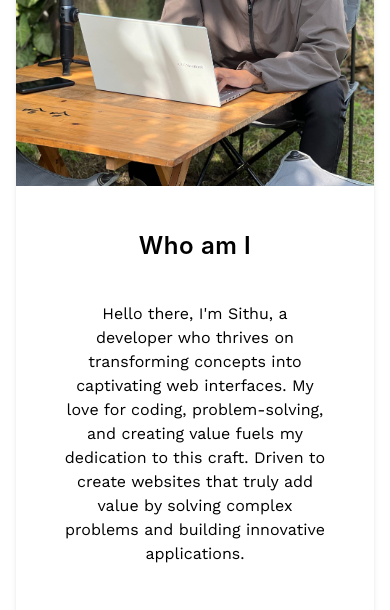
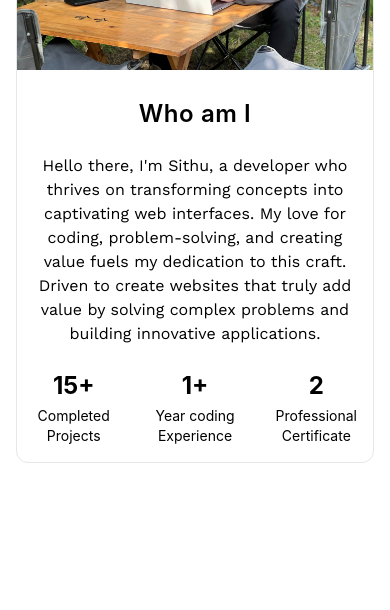
Before and after one commit to Sithu-Aung-Khant/Devfolio_01, a React (Vite) app: page / in a window 390 px wide. Shown: the part 942-1552 px from the top of the page. After the commit the page ends 1501 px from the top, so only its background shows below. Built offline with nearby package versions, Linux system fonts and the light colour scheme.

Commit message:
Update AboutMe component styling and remove redundant content.

```diff
--- a/src/components/main/AboutMe.jsx
+++ b/src/components/main/AboutMe.jsx
@@ -26,19 +26,19 @@ const AboutMe = () => {
           <p className="text-3xl md:text-4xl font-bold">About me</p>
           <p className="w-20 h-1 mt-3 md:mt-7 bg-green rounded-full "></p>
         </div>
-        <div className="md:flex mt-10 justify-around text-center  rounded-xl shadow-md dark:shadow-zinc-800 overflow-hidden ">
+        <div className="md:flex mt-10 justify-around text-center border rounded-xl  overflow-hidden">
           <div className="md:shrink-0">
             <img
-              className="size-96 object-cover"
+              className="size-full md:size-80 md:h-full lg:size-96 object-cover"
               src="./profiles/profile.sit.jpg"
               alt=""
             />
           </div>
-          <div className="p-8">
+          <div className="px-3 py-4 md:p-8">
             <h3 className="text-2xl mt-3 mb-6 font-semibold tracking-wide">
               Who am I
             </h3>
-            <div className="md:text-start font-text  p-4 mt-2">
+            <div className="md:text-start font-text md:p-4">
               Hello there, I'm Sithu, a developer who thrives on transforming
               concepts into captivating web interfaces. My love for coding,
               problem-solving, and creating value fuels my dedication to this
@@ -83,39 +83,6 @@ const AboutMe = () => {
             </div>
           </div>
         </div> */}
-
-        {/* <div className="md:flex justify-around text-center mt-5 ">
-          <div className="md:w-1/2 px-6">
-            <img src="/profiles/profile.sit.jpg" alt="" />
-          </div>
-          <div className="md:w-1/2">
-            <h3 className="text-2xl mt-3 mb-6 font-semibold">Who am I</h3>
-            <div className="md:text-start font-text  p-4 mt-2">
-              Hello there, I'm Sithu, a developer who thrives on transforming
-              concepts into captivating web interfaces. My love for coding,
-              problem-solving, and creating value fuels my dedication to this
-              craft. Driven to create websites that truly add value by solving
-              complex problems and building innovative applications.{' '}
-            </div>
-            <div className="columns-3 gap-8 mt-6 md:w-11/12">
-              <div className="">
-                <div className="text-2xl font-bold mb-1">15+</div>
-                <div className="text-sm">Completed</div>
-                <div className="text-sm">Projects</div>
-              </div>
-              <div className="">
-                <div className="text-2xl font-bold mb-1">1+ </div>
-                <div className="text-sm">Year coding</div>
-                <div className="text-sm">Experience</div>
-              </div>
-              <div className="">
-                <div className="text-2xl font-bold mb-1">2</div>
-                <div className="text-sm">Professional</div>
-                <div className="text-sm">Certificate</div>
-              </div>
-            </div>
-          </div>
-        </div> */}
       </div>
     </section>
   );
```
Also changed, not shown: public/profiles/profile.sit1.jpg (added).
